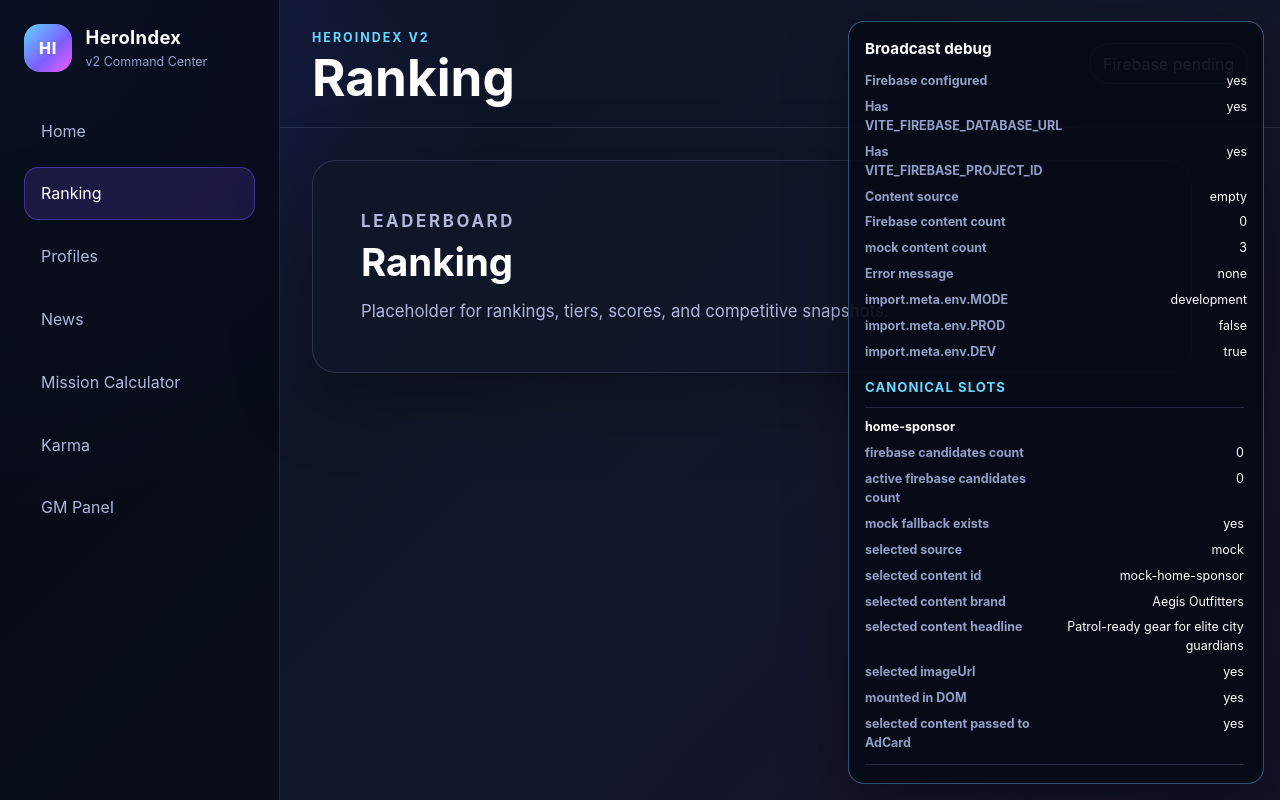
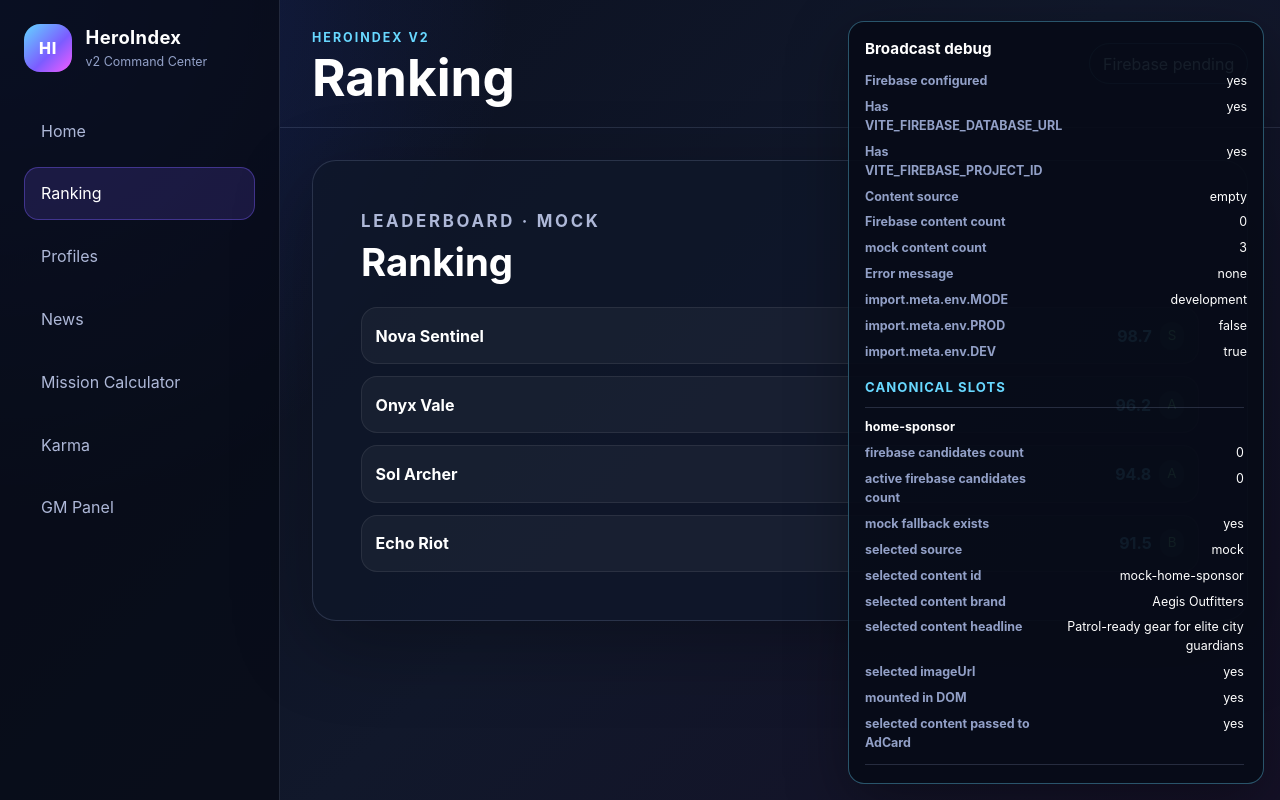
Before and after one commit to Fraxandrius/HeroIndex, a React (Vite) app in the folder heroindex-v2/: page / in a window 1280 px wide. Both pictures are taken after a click on the button "Ranking". Built offline with nearby package versions, Linux system fonts and the light colour scheme; no server answers; the database is empty.

Commit message:
Connect HeroIndex heroes to Firebase

```diff
--- a/heroindex-v2/src/data/mockHeroes.js
+++ b/heroindex-v2/src/data/mockHeroes.js
@@ -1,3 +1,62 @@
+export const mockHeroes = [
+  {
+    id: 'nova-sentinel',
+    name: 'Nova Sentinel',
+    corporationId: 'aegis-dynamics',
+    approval: 98.7,
+    powerClass: 'S',
+    description:
+      'Skyline guardian known for rapid evacuation routes and high-trust patrol coordination.',
+    avatarUrl: '',
+    bannerUrl: '',
+    active: true,
+    createdAt: '2026-05-30T00:00:00.000Z',
+    updatedAt: '2026-05-30T00:00:00.000Z',
+  },
+  {
+    id: 'onyx-vale',
+    name: 'Onyx Vale',
+    corporationId: 'umbra-works',
+    approval: 96.2,
+    powerClass: 'A',
+    description:
+      'Shadow-step specialist with a clean record against rogue drone swarms and stealth incursions.',
+    avatarUrl: '',
+    bannerUrl: '',
+    active: true,
+    createdAt: '2026-05-30T00:00:00.000Z',
+    updatedAt: '2026-05-30T00:00:00.000Z',
+  },
+  {
+    id: 'sol-archer',
+    name: 'Sol Archer',
+    corporationId: 'helios-league',
+    approval: 94.8,
+    powerClass: 'A',
+    description:
+      'Solar marksman specializing in long-range rescue cover and precision containment.',
+    avatarUrl: '',
+    bannerUrl: '',
+    active: true,
+    createdAt: '2026-05-30T00:00:00.000Z',
+    updatedAt: '2026-05-30T00:00:00.000Z',
+  },
+  {
+    id: 'echo-riot',
+    name: 'Echo Riot',
+    corporationId: 'sonic-front',
+    approval: 91.5,
+    powerClass: 'B',
+    description:
+      'Crowd-control tactician whose resonance shields are trending after waterfront response drills.',
+    avatarUrl: '',
+    bannerUrl: '',
+    active: true,
+    createdAt: '2026-05-30T00:00:00.000Z',
+    updatedAt: '2026-05-30T00:00:00.000Z',
+  },
+]
+
 export const mockHeroStories = [
   { id: 'nova', name: 'Nova Sentinel', ring: 'Live', tone: 'cyan' },
   { id: 'onyx', name: 'Onyx Vale', ring: 'New', tone: 'violet' },
--- /dev/null
+++ b/heroindex-v2/src/hooks/useHeroes.js
@@ -0,0 +1,93 @@
+import { useEffect, useMemo, useState } from 'react'
+import { mockHeroes } from '../data/mockHeroes.js'
+import { getFirebaseClient } from '../firebase/firebaseClient.js'
+import { subscribeToHeroes } from '../services/heroesService.js'
+
+function getApprovalValue(hero) {
+  const approval = Number(hero.approval ?? 0)
+
+  return Number.isNaN(approval) ? 0 : approval
+}
+
+function sortHeroesByApproval(firstHero, secondHero) {
+  return getApprovalValue(secondHero) - getApprovalValue(firstHero)
+}
+
+function getErrorMessage(error) {
+  if (!error) {
+    return null
+  }
+
+  if (typeof error === 'string') {
+    return error
+  }
+
+  return error.message ?? String(error)
+}
+
+function normalizeHeroForUi(hero) {
+  return {
+    ...hero,
+    approval: getApprovalValue(hero),
+    avatarUrl: hero.avatarUrl ?? '',
+    bannerUrl: hero.bannerUrl ?? '',
+    corporationId: hero.corporationId ?? 'independent',
+    description: hero.description ?? 'No public dossier available yet.',
+    name: hero.name ?? 'Unknown hero',
+    powerClass: hero.powerClass ?? 'Unclassified',
+  }
+}
+
+function getActiveHeroes(heroes) {
+  return heroes.filter((hero) => hero.active !== false)
+}
+
+function createHeroesState({ firebaseHeroes, error = null }) {
+  const normalizedFirebaseHeroes = firebaseHeroes ?? []
+  const hasFirebaseHeroes = normalizedFirebaseHeroes.length > 0
+  const sourceHeroes = hasFirebaseHeroes ? normalizedFirebaseHeroes : mockHeroes
+  const heroes = getActiveHeroes(sourceHeroes).map(normalizeHeroForUi)
+
+  return {
+    error,
+    firebaseHeroes: normalizedFirebaseHeroes,
+    heroes,
+    source: hasFirebaseHeroes ? 'firebase' : 'mock',
+  }
+}
+
+export function useHeroes() {
+  const [heroesState, setHeroesState] = useState(() =>
+    createHeroesState({ firebaseHeroes: [] }),
+  )
+
+  useEffect(() => {
+    const unsubscribe = subscribeToHeroes({
+      onData: (firebaseHeroes) => {
+        setHeroesState(createHeroesState({ firebaseHeroes }))
+      },
+      onError: (error) => {
+        setHeroesState(createHeroesState({ firebaseHeroes: [], error }))
+      },
+    })
+
+    return unsubscribe
+  }, [])
+
+  const rankingHeroes = useMemo(
+    () => [...heroesState.heroes].sort(sortHeroesByApproval),
+    [heroesState.heroes],
+  )
+
+  return {
+    ...heroesState,
+    debug: {
+      errorMessage: getErrorMessage(heroesState.error),
+      firebaseConfigured: getFirebaseClient().isConfigured,
+      firebaseHeroesCount: heroesState.firebaseHeroes.length,
+      mockHeroesCount: mockHeroes.length,
+      source: heroesState.source,
+    },
+    rankingHeroes,
+  }
+}
--- a/heroindex-v2/src/pages/Profiles.jsx
+++ b/heroindex-v2/src/pages/Profiles.jsx
@@ -1,9 +1,34 @@
+import { useHeroes } from '../hooks/useHeroes.js'
+
 function Profiles() {
+  const { heroes, source } = useHeroes()
+
   return (
-    <section className="page-card">
-      <p className="page-card__kicker">Players</p>
+    <section className="page-card profiles-page">
+      <p className="page-card__kicker">Players · {source}</p>
       <h2>Profiles</h2>
-      <p>Placeholder for player and hero profile browsing.</p>
+      <div className="profiles-list">
+        {heroes.map((hero) => (
+          <article className="profile-card" key={hero.id}>
+            <div className="profile-card__avatar" aria-hidden="true">
+              {hero.avatarUrl ? (
+                <img src={hero.avatarUrl} alt="" />
+              ) : (
+                hero.name
+                  .split(' ')
+                  .map((part) => part[0])
+                  .join('')
+              )}
+            </div>
+            <div>
+              <p className="page-card__kicker">{hero.powerClass}</p>
+              <h3>{hero.name}</h3>
+              <p>{hero.description}</p>
+              <small>{hero.corporationId}</small>
+            </div>
+          </article>
+        ))}
+      </div>
     </section>
   )
 }
--- a/heroindex-v2/src/pages/Ranking.jsx
+++ b/heroindex-v2/src/pages/Ranking.jsx
@@ -1,9 +1,21 @@
+import { useHeroes } from '../hooks/useHeroes.js'
+
 function Ranking() {
+  const { rankingHeroes, source } = useHeroes()
+
   return (
-    <section className="page-card">
-      <p className="page-card__kicker">Leaderboard</p>
+    <section className="page-card ranking-page">
+      <p className="page-card__kicker">Leaderboard · {source}</p>
       <h2>Ranking</h2>
-      <p>Placeholder for rankings, tiers, scores, and competitive snapshots.</p>
+      <ol className="hero-ranking-list">
+        {rankingHeroes.map((hero) => (
+          <li key={hero.id}>
+            <span>{hero.name}</span>
+            <strong>{hero.approval}</strong>
+            <small>{hero.powerClass}</small>
+          </li>
+        ))}
+      </ol>
     </section>
   )
 }
--- /dev/null
+++ b/heroindex-v2/src/services/heroesService.js
@@ -0,0 +1,42 @@
+import { onValue, ref } from 'firebase/database'
+import { getFirebaseClient } from '../firebase/firebaseClient.js'
+
+export const HEROES_PATH = 'heroes'
+
+function normalizeHero(id, hero) {
+  return {
+    id,
+    ...hero,
+  }
+}
+
+export function normalizeHeroesSnapshot(snapshotValue) {
+  if (!snapshotValue) {
+    return []
+  }
+
+  return Object.entries(snapshotValue)
+    .filter(([, hero]) => hero && typeof hero === 'object')
+    .map(([id, hero]) => normalizeHero(id, hero))
+}
+
+export function subscribeToHeroes({ onData, onError }) {
+  const { database, isConfigured } = getFirebaseClient()
+
+  if (!isConfigured || !database) {
+    onData?.([])
+    return () => {}
+  }
+
+  const heroesRef = ref(database, HEROES_PATH)
+
+  return onValue(
+    heroesRef,
+    (snapshot) => {
+      onData?.(normalizeHeroesSnapshot(snapshot.val()))
+    },
+    (error) => {
+      onError?.(error)
+    },
+  )
+}
--- a/heroindex-v2/src/styles/globals.css
+++ b/heroindex-v2/src/styles/globals.css
@@ -829,3 +829,91 @@ button {
   color: #c6d2f2;
   font-weight: 700;
 }
+
+.profiles-page,
+.ranking-page {
+  max-width: 960px;
+}
+
+.profiles-list {
+  display: grid;
+  gap: 1rem;
+  margin-top: 1.5rem;
+}
+
+.profile-card {
+  align-items: center;
+  border-top: 1px solid rgba(151, 164, 205, 0.16);
+  display: grid;
+  gap: 1rem;
+  grid-template-columns: 4rem minmax(0, 1fr);
+  padding-top: 1rem;
+}
+
+.profile-card__avatar {
+  align-items: center;
+  background: linear-gradient(135deg, #68d8ff, #7c5cff);
+  border-radius: 1rem;
+  color: #ffffff;
+  display: flex;
+  font-weight: 900;
+  height: 4rem;
+  justify-content: center;
+  overflow: hidden;
+  width: 4rem;
+}
+
+.profile-card__avatar img {
+  height: 100%;
+  object-fit: cover;
+  width: 100%;
+}
+
+.profile-card h3 {
+  color: #ffffff;
+  font-size: 1.35rem;
+  line-height: 1.2;
+  margin: 0.25rem 0 0.5rem;
+}
+
+.profile-card small {
+  color: #8ea0ce;
+  display: block;
+  font-weight: 700;
+  margin-top: 0.5rem;
+}
+
+.hero-ranking-list {
+  display: grid;
+  gap: 0.75rem;
+  list-style: none;
+  margin: 1.5rem 0 0;
+  padding: 0;
+}
+
+.hero-ranking-list li {
+  align-items: center;
+  background: rgba(255, 255, 255, 0.04);
+  border: 1px solid rgba(255, 255, 255, 0.08);
+  border-radius: 1rem;
+  display: grid;
+  gap: 0.5rem;
+  grid-template-columns: minmax(0, 1fr) auto auto;
+  padding: 0.85rem;
+}
+
+.hero-ranking-list span {
+  color: #ffffff;
+  font-weight: 700;
+}
+
+.hero-ranking-list strong {
+  color: #68d8ff;
+}
+
+.hero-ranking-list small {
+  background: rgba(123, 241, 168, 0.12);
+  border-radius: 999px;
+  color: #7bf1a8;
+  padding: 0.25rem 0.5rem;
+}
```
